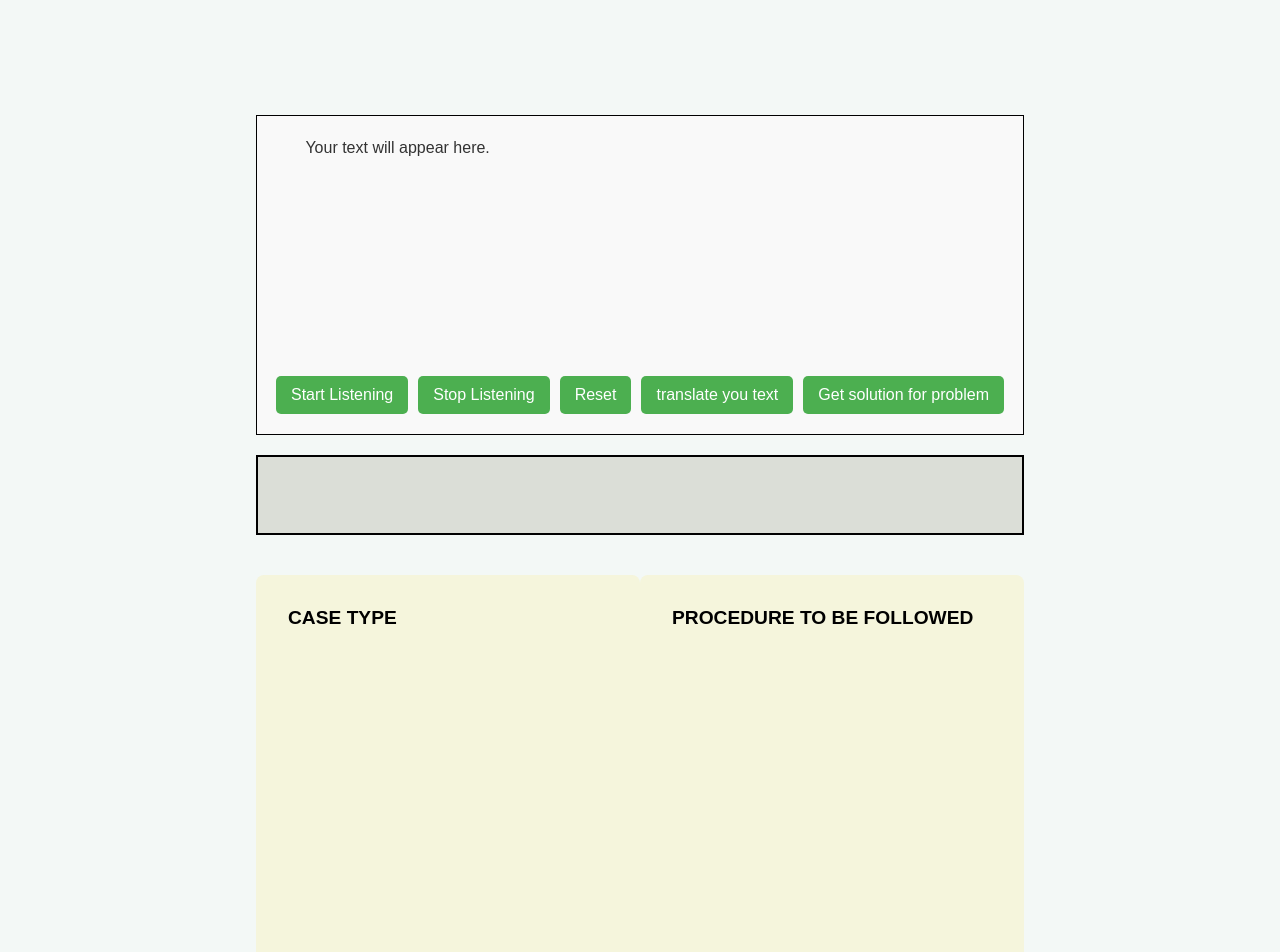
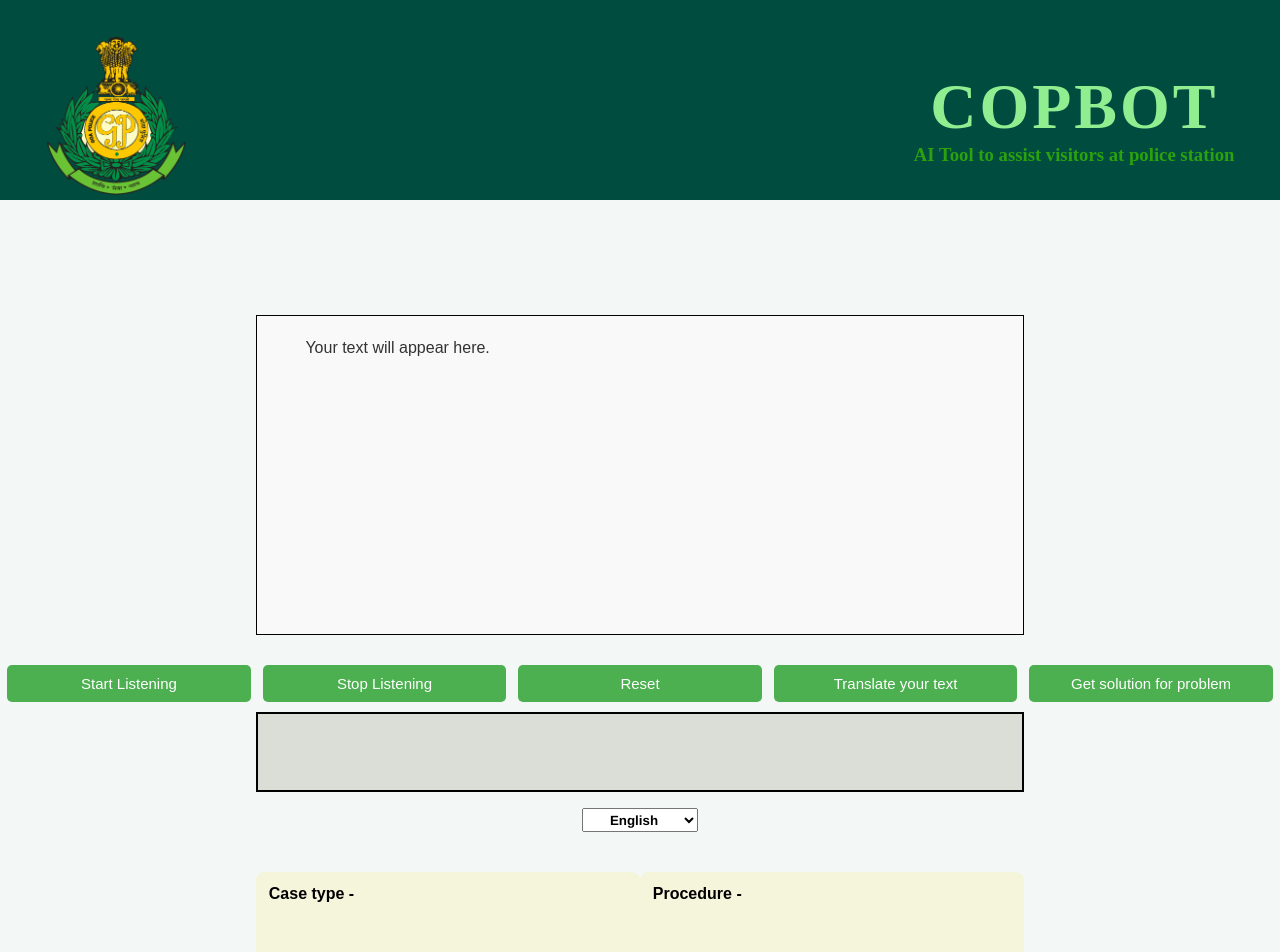
Before and after one commit to VABVAT/Hackathon, a React (Vite) app in the folder client/: page /report in a window 1280 px wide. Shown: the top 952 px of the page. Built offline with nearby package versions, Linux system fonts and the light colour scheme.

Commit message:
admin page left only

```diff
--- a/client/src/App.jsx
+++ b/client/src/App.jsx
@@ -4,6 +4,7 @@ import Home from './Home'
 import PCCForm from './PCCForm'
 import PCCStatus from './PCCStatus'
 import Report from './Report'
+import Service from './Service'
 // import './PCCForm.css'
 
 function App() {
@@ -17,6 +18,7 @@ function App() {
             <Route path="/PCCForm" element={<PCCForm />}></Route>
             <Route path="/PCCStatus" element={<PCCStatus/>}></Route>
             <Route path="/report" element={<Report />}></Route>
+            <Route path="/service" element={<Service />}></Route>
         </Routes>
       </Router>
     </>
--- a/client/src/Report.jsx
+++ b/client/src/Report.jsx
@@ -1,12 +1,14 @@
+import React, { useState } from 'react';
 import SpeechRecognition, { useSpeechRecognition } from 'react-speech-recognition';
 import styles from './speech.module.css'; // Importing CSS Module
-import { useState } from 'react';
-
+import goa_logo from '/goa_image.png'
 function Report() {
   const { transcript, resetTranscript } = useSpeechRecognition();
   const [translatedtext, settranslatedtext] = useState(null);
   const [sol, setsol] = useState(null);
-  const [pol, setpol] = useState(null);
+  const [pol, setpol] = useState([]);
+  const [but, setBut] = useState("english"); // Default to English
+
   const startListening = () => {
     resetTranscript();
     settranslatedtext(null);
@@ -19,50 +21,66 @@ function Report() {
 
   const reset = () => {
     settranslatedtext(null);
-    resetTranscript();  // Ensure resetTranscript is invoked as a function
+    resetTranscript();
+    setpol([]);
+    setsol("");
   };
 
   const externalML = async () => {
-    try{
-      const response = await fetch("https://hackathon-five-jet.vercel.app/language", {
+    try {
+      const response = await fetch("https://hackathon-second.vercel.app/language", {
         method: "POST",
-        headers:{'Content-Type':'application/json'},
-        body:JSON.stringify({
+        headers: { 'Content-Type': 'application/json' },
+        body: JSON.stringify({
           text: transcript
         })
+      });
+      if (response.status === 200) {
+        const data = await response.json();
+        settranslatedtext(data.translatedText);
+      }
+    } catch (e) {
+      console.error(e);
+    }
+  };
+
+  const getSOl = async () => {
+    try {
+      const response = await fetch("https://2dfc-2409-40c2-200b-af51-71-ba17-88-8582.ngrok-free.app/classify", {
+        method: 'POST',
+        headers: { 'Content-Type': 'application/json' },
+        body: JSON.stringify({
+          case_description: translatedtext
         })
-      // console.log(response);
-      if(response.status === 200){
-        const data = await response.json()
-        console.log(data);
-        settranslatedtext(data.translatedText)
-      }else{
+      });
 
-      }
-    }catch(e){
+      if (response.ok) {
+        const data = await response.json();
+        const procedure = data.procedure;
+
+        let translatedProcedure = procedure;
+        if (but === "hindi") {
+          const hindiResponse = await fetch("https://hackathon-second.vercel.app/enHi", {
+            method: "POST",
+            headers: { 'Content-Type': 'application/json' },
+            body: JSON.stringify({
+              text: procedure
+            })
+          });
+          if (hindiResponse.ok) {
+            const hindiData = await hindiResponse.json();
+            translatedProcedure = hindiData.translatedText;
           }
         }
 
-  const getSOl = async() => {
-    try{
-        const response = await fetch("https://a425-103-210-49-131.ngrok-free.app", {
-          method:'POST',
-          headers:{'Content-Type':'application/json'},
-          body:JSON.stringify({
-            case_description:translatedtext
-          })
-        });
-        // console.log(response)
-        if(response.ok){
-          const data = await response.json();
+        const arr = translatedProcedure.split('\\n');
         setsol(data.case_type);
-          setpol(data.procedure)
-          console.log(data.case_type);
+        setpol(arr);
       }
-    }catch(e){
-
+    } catch (e) {
+      console.error(e);
     }
-  }
+  };
 
   if (!SpeechRecognition.browserSupportsSpeechRecognition()) {
     return (
@@ -75,34 +93,57 @@ function Report() {
 
   return (
     <>
+      <header className={styles.header}>
+        <div className={styles.headerContent}>
+          <div className={styles.logo}>
+            <img src={goa_logo} alt="Goa Police Logo" />
+          </div>
+          <div className={styles.title}>
+            <h1>COPBOT</h1>
+            <h3>AI Tool to assist visitors at police station</h3>
+          </div>
+        </div>
+        <div className={styles.animatedBg}></div>
+      </header>
+
       <div className={styles.speech}>
         <div className={styles.speech__transcript}>
           {transcript || "Your text will appear here."}
         </div>
-      <div id="container">
+
+      </div>
+      <div className={styles.buttonsContainer}>
           <button className={styles.speech__button} onClick={startListening}>Start Listening</button>
           <button className={styles.speech__button} onClick={stopListening}>Stop Listening</button>
           <button className={styles.speech__button} onClick={reset}>Reset</button>
-        <button className={styles.speech__button} onClick={externalML}>translate you text</button>
-        <button  className={styles.speech__button} onClick={getSOl}>Get solution for problem</button>
-
-      </div>
+          <button className={styles.speech__button} onClick={externalML}>Translate your text</button>
+          <button className={styles.speech__button} onClick={getSOl}>Get solution for problem</button>
         </div>
       <div className={styles.otpt}>
-        <p>{translatedtext ? translatedtext : ""}</p>
+        <p>{translatedtext ? "YOUR TEXT HAS BEEN TRANSLATED YOU CAN GET THE SOLUTION" : ""}</p>
+      </div>
+    <div className={styles.vvi}>
+      <select className={styles.dropbox} value={but} onChange={(e) => setBut(e.target.value)}>
+        <option value="english">English</option>
+        <option value="hindi">Hindi</option>
+      </select>
     </div>
       <div className={styles.solution}>
         <div className={styles.first}>
-        CASE TYPE
-        <br></br>
+          Case type -<br />
           <p>{sol ? sol : ""}</p>
         </div>
         <div className={styles.first}>
-        PROCEDURE TO BE FOLLOWED
-        <br></br>
-        <p>{pol ? pol : ""}</p>
+          Procedure - <br />
+          <ul>
+            {pol.map((line, index) => (<li key={index}>{line}</li>))}
+          </ul>
         </div>
       </div>
+
+      <footer className={styles.footer}>
+        <p>Powered by COPBOT &copy; 2023</p>
+      </footer>
     </>
   );
 }
--- /dev/null
+++ b/client/src/Service.jsx
@@ -0,0 +1,61 @@
+// import React from 'react';
+import './service.css';
+import goaLogo from '/goa_image.png';
+
+function Service() {
+    return (
+        <div>
+            <header className="header">
+                <div className="logo-container">
+                    <img src={goaLogo} alt="Goa Police Logo" className="logo" />
+                    <h3 className="header-title">GOA POLICE</h3>
+                </div>
+                <h1 className="citizen-services">CITIZEN SERVICES</h1>
+            </header>
+            <div className="service-container">
+                <div className="service-tile">
+                    <img src="https://delhipolice.gov.in/assets/img/tattpar/lost-report.png" alt="Lost Report" className="service-image" />
+                    <h3 className="service-name">Lost/Found Report</h3>
+                </div>
+                <div className="service-tile">
+                    <img src="https://delhipolice.gov.in/assets/img/tattpar/missing_stolen_vehicle.png" alt="MV Theft e FIR" className="service-image" />
+                    <h3 className="service-name">Theft</h3>
+                </div>
+                <div className="service-tile">
+                    <img src="https://encrypted-tbn0.gstatic.com/images?q=tbn:ANd9GcQ4ysDOA5Ygt3csNuRnfB1xb_vQrUBaA9cDUQ&s" alt="Track Missing Child" className="service-image" />
+                    <h3 className="service-name">Report Illegal Possessions</h3>
+                </div>
+                <div className="service-tile">
+                    <img src="https://delhipolice.gov.in/assets/img/tattpar/tenant_registration.png" alt="Missing Person Registration" className="service-image" />
+                    <h3 className="service-name">Missing Person Registration</h3>
+                </div>
+                <div className="service-tile">
+                    <img src="https://delhipolice.gov.in/assets/img/tattpar/pcc.png" alt="Police Clearance Certificate" className="service-image" />
+                    <h3 className="service-name">Police Clearance Certificate</h3>
+                </div>
+                <div className="service-tile">
+                    <img src="https://delhipolice.gov.in/assets/img/tattpar/view_fir.png" alt="View FIR" className="service-image" />
+                    <h3 className="service-name">Harassment</h3>
+                </div>
+                <div className="service-tile">
+                    <img src="https://delhipolice.gov.in/assets/img/tattpar/View-Complaint-Status.png" alt="View Complaint Status" className="service-image" />
+                    <h3 className="service-name">View Complaint Status</h3>
+                </div>
+                <div className="service-tile">
+                    <img src="https://thumbs.dreamstime.com/b/no-smoking-sign-12697999.jpg" alt="Unidentified Dead Bodies" className="service-image" />
+                    <h3 className="service-name">Public Order Crimes</h3>
+                </div>
+                <div className="service-tile">
+                    <img src="https://encrypted-tbn0.gstatic.com/images?q=tbn:ANd9GcQ6XCf2FHZLAcojCXelemtOF4DEDXwj-8TLsw&s" alt="Senior Citizens Registration" className="service-image" />
+                    <h3 className="service-name">Other Crimes</h3>
+                </div>
+                <div className="service-tile">
+                    <img src="https://delhipolice.gov.in/assets/img/tattpar/feedback.png" alt="Senior Citizens Registration" className="service-image" />
+                    <h3 className="service-name">Register Feedback</h3>
+                </div>
+            </div>
+        </div>
+    );
+}
+
+export default Service;
--- a/client/src/speech.module.css
+++ b/client/src/speech.module.css
@@ -1,77 +1,171 @@
+/* Global Styles */
+
+
+
+  .headerContent {
+    display: flex;
+    align-items: center;
+    justify-content: space-between;
+    padding: 20px;
+  }
+
+  .logo img {
+    height: 160px;
+  }
+
+
+
+  .title h3 {
+    font-family: cursive;
+  }
+
+  /* Zoom-out animation */
+  @keyframes zoomOut {
+    0% {
+      transform: scale(10);
+      opacity: 0;
+    }
+    50% {
+      transform: scale(1.5);
+      opacity: 1;
+    }
+    100% {
+      transform: scale(1);
+      opacity: 1;
+    }
+  }
+
+
+  .header {
+    position: relative;
+    height: 200px;
+    overflow: hidden;
+    color: white;
+    z-index: 10; /* Ensuring the header is on top */
+  }
+
+  .animatedBg {
+    z-index: 1; /* Setting background behind content */
+  }
+
+  .title h1 {
+    font-size: 4em;
+    letter-spacing: 3px;
+    font-weight: bold;
+    text-align: center;
+    margin: 0;
+    font-family: cursive;
+    animation: zoomOut 2s ease forwards;
+    color: lightgreen; /* Make sure the color contrasts well with the background */
+    z-index: 15; /* Ensure heading appears on top of background */
+    position: relative; /* Ensure z-index takes effect */
+  }
+
+
+  /* Gradient animation */
+  @keyframes gradientAnimation {
+    0% {
+      background-position: 0% 50%;
+    }
+    50% {
+      background-position: 100% 50%;
+    }
+    100% {
+      background-position: 0% 50%;
+    }
+  }
+
   /* Main Block */
   .speech {
-    margin: 9% auto; /* Center horizontally */
+    margin: 9% auto;
     width: 60vw;
-    height: 40vh; /* 40% of the viewport height */
+    height: 40vh;
     border: 1px solid #000;
-    overflow-y: auto; /* Enable vertical scrolling if the content overflows */
-    background-color: #f9f9f9; /* Light background for the transcript */
+    overflow-y: auto;
+    background-color: #f9f9f9;
     padding: 10px;
     box-sizing: border-box;
-    margin-bottom: 20px; /* Space between the transcript area and buttons */
-    display: flex; /* Use flexbox for centering */
-    flex-direction: column; /* Stack children vertically */
-    align-items: center; /* Center children horizontally */
+    margin-bottom: 20px;
+    display: flex;
+    flex-direction: column;
+    align-items: center;
   }
-.text{
-    color: black;
-}
-/* Element for Transcript */
+
   .speech__transcript {
-    height: 100%; /* Full height of the parent */
-    width: 100%; /* Full width of the parent */
-    font-size: 16px; /* Font size for transcript */
-    color: #333; /* Dark text for better readability */
-    text-align: left; /* Center text within the transcript box */
+    width: 100%;
+    font-size: 16px;
+    color: #333;
+    text-align: left;
     padding-left: 3vw;
     padding-top: 1vw;
   }
 
-.otpt{
+  .otpt {
     display: block;
     background-color: rgb(219, 222, 215);
     border: 2px solid black;
     height: 10vh;
     width: 60%;
-    /* margin-left: 10%; */
     margin: auto;
   }
 
-.solution{
+  .solution {
     display: flex;
-    justify-content:center;
-    flex-wrap: nowrap;
+    justify-content: center;
     margin-top: 5vh;
+  }
 
-}
-.first{
+  .first {
     width: 30%;
     text-align: left;
     padding: 1vw;
-    height: 50vh;
-    /* border: 2px solid black; */
+    height: 100vh;
+    background-color: beige;
+    border-radius: 1vh;
+    font-weight: bolder;
+  }
+
+  .speech__button {
+    margin: 10px 5px;
+    padding: 10px 15px;
+    font-size: 15px;
+    background-color: #4CAF50;
+    color: white;
     border: none;
-    border-radius: 1vh;
-    background-color: beige;
-    padding: 4vh;
-    font-size: larger;
-    font-weight: bolder;
-    font-family: Arial, Helvetica, sans-serif;
-}
-/* Button Styles */
-.speech__button {
-    margin: 10px 5px; /* Space around buttons */
-    padding: 10px 15px; /* Padding for buttons */
-    font-size: 16px; /* Font size for buttons */
-    background-color: #4CAF50; /* Green background */
-    color: white; /* White text */
-    border: none; /* Remove default border */
-    border-radius: 5px; /* Rounded corners */
-    cursor: pointer; /* Pointer cursor on hover */
+    border-radius: 5px;
+    cursor: pointer;
     transition: transform 0.3s ease, background-color 0.3s ease;
+    width: 19vw;
   }
 
   .speech__button:hover {
     background-color: #233024;
     transform: scale(1.1);
   }
+  .vvi{
+    display: flex;
+    justify-content: center;
+    align-items: center;
+  }
+
+  .dropbox{
+    width: 9vw;
+    height: 3vh;
+    margin-top: 2vh;
+    text-align: center;
+    font-family: 'Franklin Gothic Medium', 'Arial Narrow', Arial, sans-serif;
+    font-weight: bolder;
+  }
+
+  .footer {
+    margin-top: 40px;
+    padding: 10px;
+    text-align: center;
+    background-color: #2f7d32;
+    color: white;
+  }
+
+  .buttonsContainer{
+    display: flex;
+    justify-content: space-evenly;
+  }
```
Also changed, not shown: client/src/Home.jsx (+7 -3 lines), client/src/PCCForm.jsx (+5 -2 lines), client/src/PCCStatus.css (added, +52 -0 lines), client/src/PCCStatus.jsx (+40 -9 lines), client/src/service.css (added, +70 -0 lines). Lines whose indentation alone changed are shown as unchanged.
